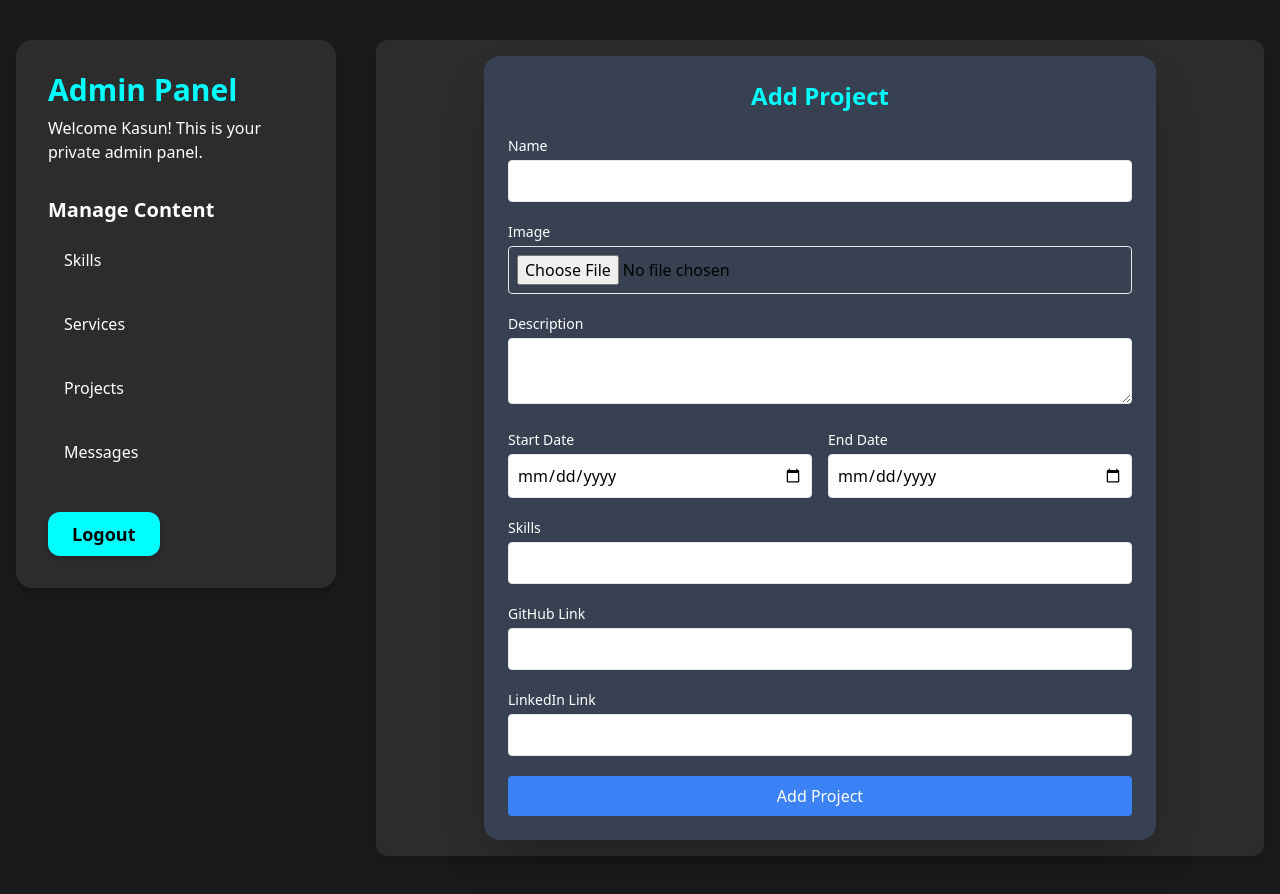
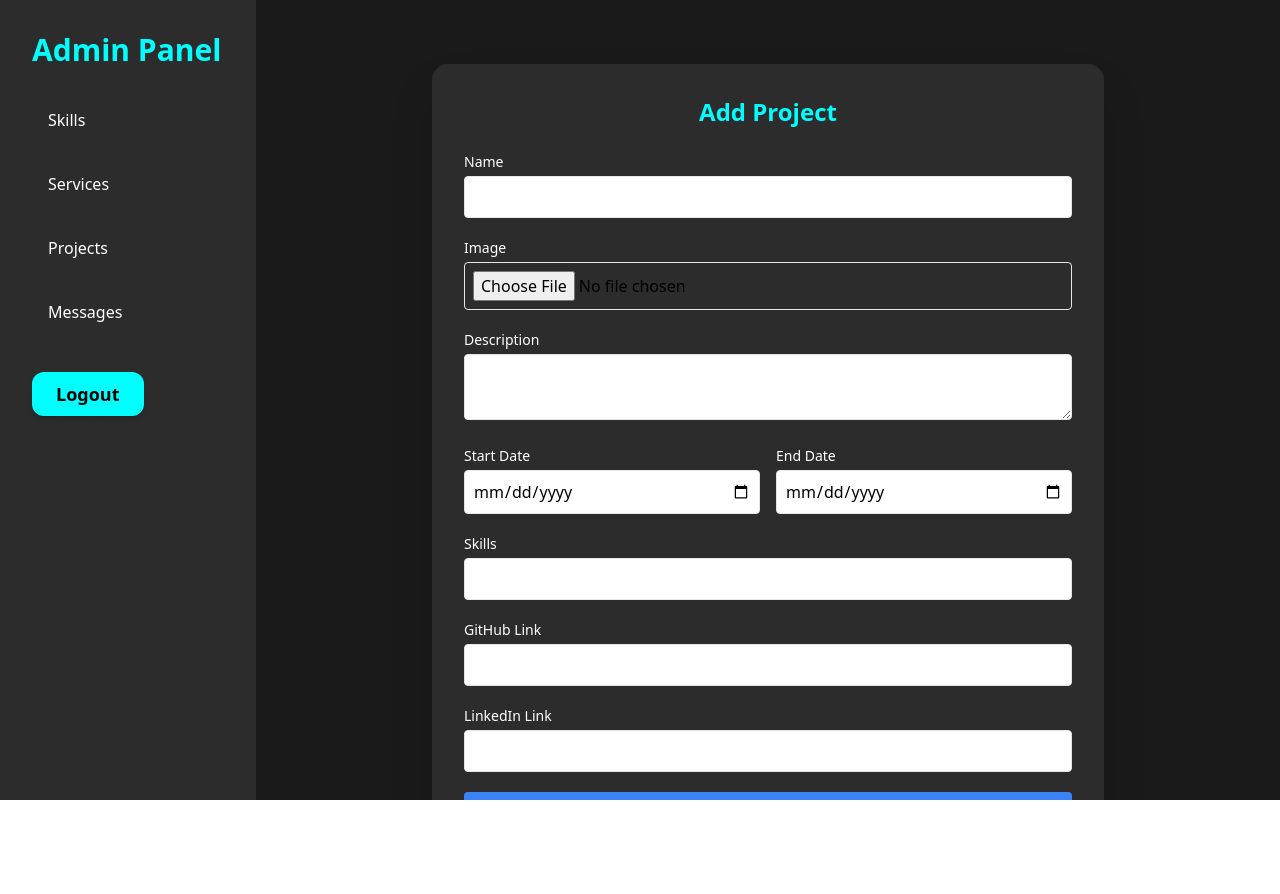
Before and after one commit to kasunsagara/portfolio-website-frontend, a React (Vite) app: page /admin-panel/projects/add-project in a window 1280 px wide. After the commit the page ends 800 px from the top, so only its background shows below. Built offline with nearby package versions, Linux system fonts and the light colour scheme; sample sign-in values are in the browser's storage.

Commit message:
small change

```diff
--- a/src/App.jsx
+++ b/src/App.jsx
@@ -20,6 +20,7 @@ import AdminProjects from './pages/adminProjects';
 import AddProject from './pages/addProject';
 import EditProject from './pages/editProject';
 import AdminMessages from './pages/adminMessages';
+import AdminHome from './pages/adminHome';
 
 const App = () => {
   const isAdmin = localStorage.getItem("isAdmin") === "true";
@@ -47,6 +48,7 @@ const App = () => {
           path="/admin-panel"
           element={isAdmin ? <AdminPanel /> : <Navigate to="/admin-login" />}
         >
+          <Route path="" element={<AdminHome />} />
           <Route path="skills" element={<AdminSkills />} />
           <Route path="skills/add-skill" element={<AddSkill />} />
           <Route path="skills/edit-skill/:id" element={<EditSkill />} />
--- a/src/pages/addProject.jsx
+++ b/src/pages/addProject.jsx
@@ -83,7 +83,7 @@ export default function AddProject() {
   };
 
   return (
-    <div className="max-w-2xl mx-auto p-6 bg-gray-700 shadow-2xl rounded-2xl">
+    <div className="max-w-2xl mx-auto p-8 m-16 bg-secondary shadow-2xl rounded-2xl">
       <h2 className="text-2xl text-center text-accent font-bold mb-6">Add Project</h2>
 
       <form onSubmit={handleSubmit} className="space-y-5">
--- a/src/pages/addService.jsx
+++ b/src/pages/addService.jsx
@@ -54,7 +54,7 @@ export default function AddService() {
   };
 
   return (
-    <div className="max-w-md mx-auto p-6 bg-gray-700 shadow-2xl rounded-2xl">
+    <div className="max-w-2xl mx-auto p-8 m-16 bg-secondary shadow-2xl rounded-2xl">
       <h2 className="text-2xl text-center text-accent font-bold mb-6">Add Service</h2>
 
       {/* Removed custom message rendering since react-hot-toast is handling it */}
--- a/src/pages/addSkill.jsx
+++ b/src/pages/addSkill.jsx
@@ -53,7 +53,7 @@ export default function AddSkill() {
   };
 
   return (
-    <div className="max-w-md mx-auto p-6 bg-gray-700 shadow-2xl rounded-2xl">
+    <div className="max-w-2xl mx-auto p-8 m-16 bg-secondary shadow-2xl rounded-2xl">
       <h2 className="text-2xl text-center text-accent font-bold mb-6">Add Skill</h2>
 
       <form onSubmit={handleSubmit} className="space-y-5">
--- /dev/null
+++ b/src/pages/adminHome.jsx
@@ -0,0 +1,8 @@
+export default function AdminHome() {
+  return (
+    <div className="p-26 m-48">
+      <p className="font-bold text-4xl text-accent text-center mb-4">Welcome Kasun! This is your private admin panel.</p>
+      <p className="font-medium text-2xl text-white text-center">You can manage your services, skills, and projects from here.</p>
+    </div>
+  );
+}
--- a/src/pages/adminPanel.jsx
+++ b/src/pages/adminPanel.jsx
@@ -10,14 +10,12 @@ export default function AdminPanel() {
   };
 
   return (
-    <div className="min-h-screen flex items-start bg-primary px-4 py-10 gap-10">
+    <div className="w-full h-screen flex">
       {/* Sidebar */}
-      <div className="w-full max-w-xs bg-secondary shadow-lg rounded-2xl p-8">
+      <div className="w-[20%] h-screen bg-secondary flex-col shadow-lg p-8">
         <h1 className="text-3xl font-bold text-accent">Admin Panel</h1>
-        <p className="mt-2 text-white">Welcome Kasun! This is your private admin panel.</p>
 
         <div className="mt-8">
-          <h3 className="text-xl font-semibold text-white mb-4">Manage Content</h3>
           <ul className="space-y-4">
             <li>
               <Link
@@ -63,7 +61,7 @@ export default function AdminPanel() {
       </div>
 
       {/* Render nested routes here */}
-      <div className="flex-1 w-full max-w-6xl bg-secondary rounded-xl p-4 shadow-lg">
+      <div className="w-[80%] h-screen overflow-auto bg-primary">
         <Outlet />
       </div>
     </div>
--- a/src/pages/editProject.jsx
+++ b/src/pages/editProject.jsx
@@ -83,7 +83,7 @@ export default function EditProject() {
   };
 
   return (
-    <div className="max-w-2xl mx-auto p-6 bg-gray-700 shadow-2xl rounded-2xl">
+    <div className="max-w-2xl mx-auto p-8 m-16 bg-secondary shadow-2xl rounded-2xl">
       <h2 className="text-2xl text-center text-accent font-bold mb-6">Edit Project</h2>
 
       {error && <p className="text-red-500 mb-4">{error}</p>}
--- a/src/pages/editService.jsx
+++ b/src/pages/editService.jsx
@@ -47,7 +47,7 @@ export default function EditService() {
   };
 
   return (
-    <div className="max-w-md mx-auto p-6 bg-gray-700 shadow-2xl rounded-2xl">
+    <div className="max-w-2xl mx-auto p-8 m-16 bg-secondary shadow-2xl rounded-2xl">
       <h2 className="text-2xl text-center text-accent font-bold mb-6">Edit Service</h2>
 
       <form onSubmit={handleSubmit} className="space-y-5">
--- a/src/pages/editSkill.jsx
+++ b/src/pages/editSkill.jsx
@@ -51,7 +51,7 @@ export default function EditSkill() {
   };
 
   return (
-    <div className="max-w-md mx-auto p-6 bg-gray-700 shadow-2xl rounded-2xl">
+    <div className="max-w-2xl mx-auto p-8 m-16 bg-secondary shadow-2xl rounded-2xl">
       <h2 className="text-2xl text-center text-accent font-bold mb-6">Edit Skill</h2>
 
       {error && <p className="text-red-500 mb-4">{error}</p>} {/* Display error message */}
```
